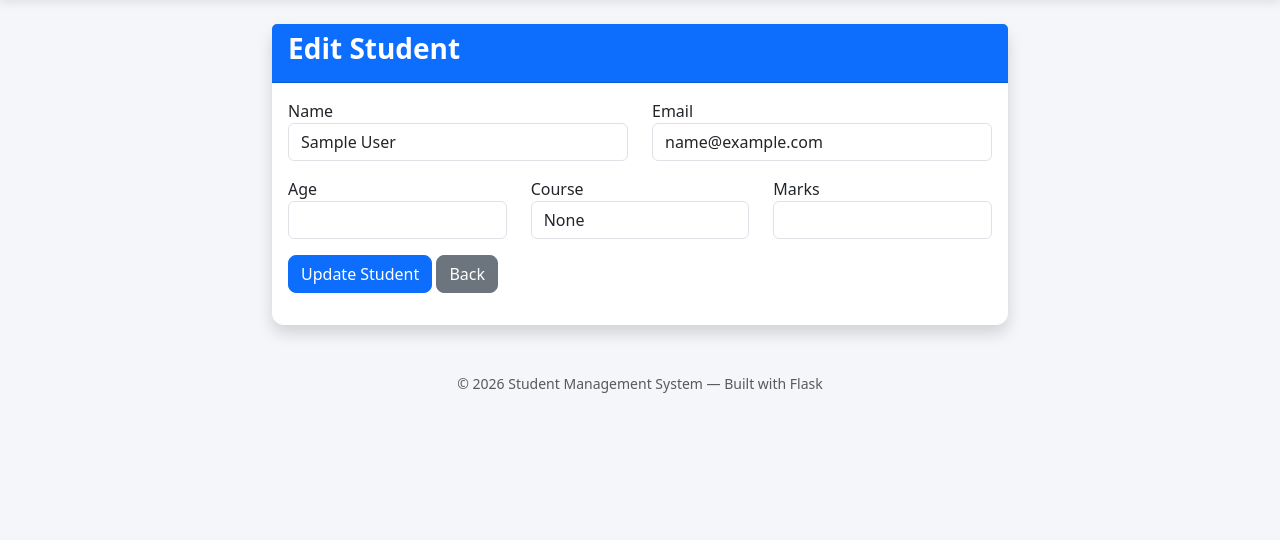
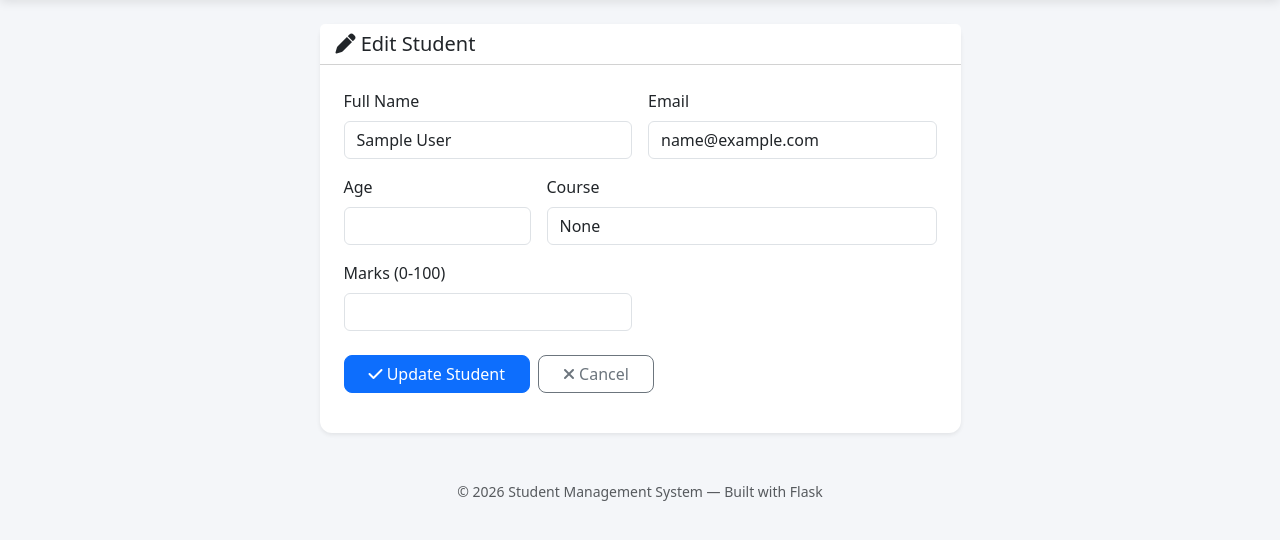
Before and after one commit to BurukalaManiReethika/student-management-system, a Flask app: page /edit/1 in a window 1280 px wide. Shown: the part 56-596 px from the top of the page. Run offline with Flask 3, Linux system fonts and the light colour scheme; the visitor is signed in with stand-in values (Sample User, id 1); data comes from the database, SQL or seed files in the repository.

Commit message:
Update edit_student.html

```diff
--- a/templates/edit_student.html
+++ b/templates/edit_student.html
@@ -1,111 +1,53 @@
-{% extends 'base.html' %}
-
+{% extends "base.html" %}
+{% block title %}Edit Student - Student Management System{% endblock %}
 {% block content %}
 
 <div class="row justify-content-center">
+  <div class="col-lg-7">
+    <div class="card shadow-sm border-0">
+      <div class="card-header bg-white d-flex justify-content-between align-items-center">
+        <h5 class="mb-0"><i class="fa-solid fa-pen"></i> Edit Student</h5>
+        <span class="badge grade-badge grade-{{ student.grade | replace('+', 'plus') }}">{{ student.grade }}</span>
+      </div>
+      <div class="card-body p-4">
+        <form method="POST" action="{{ url_for('edit_student', id=student.id) }}" novalidate>
+          <input type="hidden" name="csrf_token" value="{{ csrf_token() }}">
 
-<div class="col-md-8">
+          <div class="row g-3">
+            <div class="col-md-6">
+              <label class="form-label">Full Name</label>
+              <input type="text" name="name" class="form-control" value="{{ student.name }}" required>
+            </div>
+            <div class="col-md-6">
+              <label class="form-label">Email</label>
+              <input type="email" name="email" class="form-control" value="{{ student.email }}" required>
+            </div>
+            <div class="col-md-4">
+              <label class="form-label">Age</label>
+              <input type="number" name="age" min="0" max="120" class="form-control" value="{{ student.age }}" required>
+            </div>
+            <div class="col-md-8">
+              <label class="form-label">Course</label>
+              <input type="text" name="course" class="form-control" value="{{ student.course }}" required>
+            </div>
+            <div class="col-md-6">
+              <label class="form-label">Marks (0-100)</label>
+              <input type="number" name="marks" min="0" max="100" class="form-control" value="{{ student.marks }}" required>
+            </div>
+          </div>
 
-<div class="card shadow">
-
-<div class="card-header bg-primary text-white">
-<h3>Edit Student</h3>
-</div>
-
-<div class="card-body">
-
-<form method="POST">
-
-<div class="row">
-
-<div class="col-md-6 mb-3">
-
-<label>Name</label>
-
-<input
-type="text"
-name="name"
-value="{{ student.name }}"
-class="form-control"
-required>
-
-</div>
-
-<div class="col-md-6 mb-3">
-
-<label>Email</label>
-
-<input
-type="email"
-name="email"
-value="{{ student.email }}"
-class="form-control"
-required>
-
-</div>
-
-</div>
-
-<div class="row">
-
-<div class="col-md-4 mb-3">
-
-<label>Age</label>
-
-<input
-type="number"
-name="age"
-value="{{ student.age }}"
-class="form-control"
-required>
-
-</div>
-
-<div class="col-md-4 mb-3">
-
-<label>Course</label>
-
-<input
-type="text"
-name="course"
-value="{{ student.course }}"
-class="form-control"
-required>
-
-</div>
-
-<div class="col-md-4 mb-3">
-
-<label>Marks</label>
-
-<input
-type="number"
-name="marks"
-value="{{ student.marks }}"
-class="form-control"
-required>
-
-</div>
-
-</div>
-
-<button
-type="submit"
-class="btn btn-primary">
-Update Student
-</button>
-
-<a href="/"
-class="btn btn-secondary">
-Back
-</a>
-
-</form>
-
-</div>
-</div>
-
-</div>
+          <div class="d-flex gap-2 mt-4">
+            <button type="submit" class="btn btn-primary px-4">
+              <i class="fa-solid fa-check"></i> Update Student
+            </button>
+            <a href="{{ url_for('dashboard') }}" class="btn btn-outline-secondary px-4">
+              <i class="fa-solid fa-xmark"></i> Cancel
+            </a>
+          </div>
+        </form>
+      </div>
+    </div>
+  </div>
 </div>
 
 {% endblock %}
```
